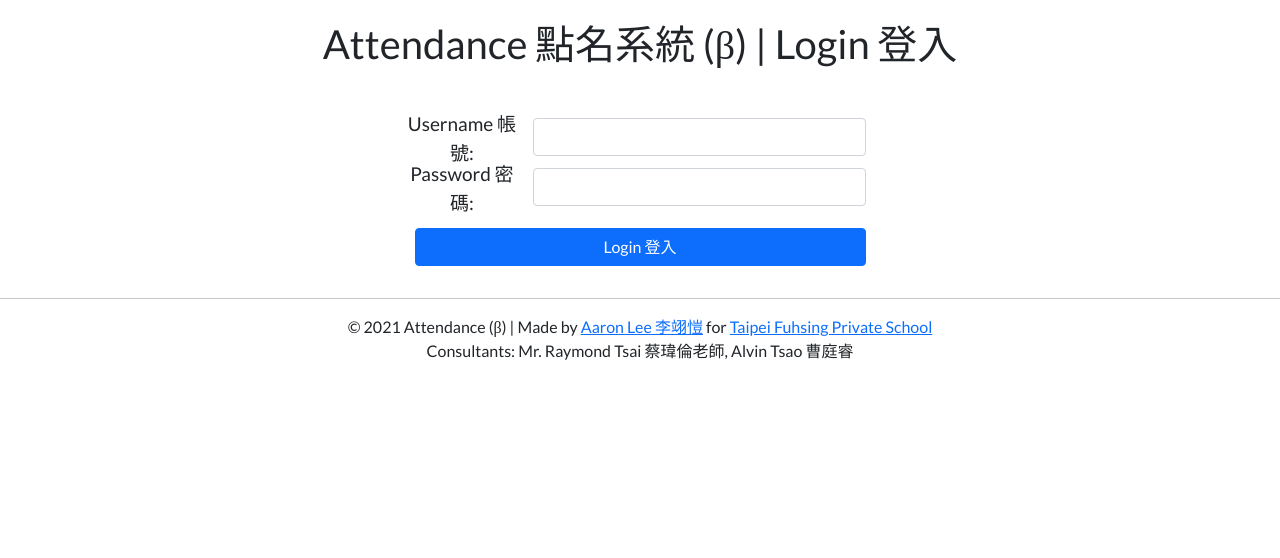
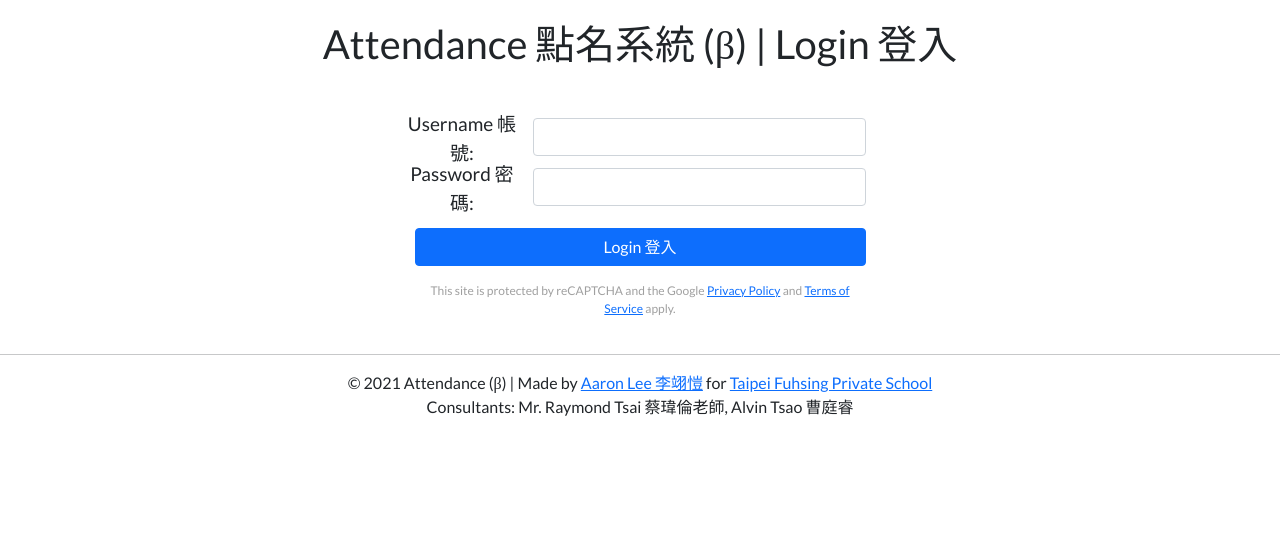
Before and after one commit to aaronleetw/Attendance, a Flask app: page / in a window 1280 px wide. Shown: the top 558 px of the page. Run offline with Flask 2, Linux system fonts and the light colour scheme; some libraries are stand-ins or nearby versions.

Commit message:
Added recaptcha

```diff
--- a/app.py
+++ b/app.py
@@ -9,6 +9,7 @@ import pandas as pd
 import base64
 from random import randint
 from dotenv import load_dotenv
+import requests
 load_dotenv()
 app = Flask(__name__)
 
@@ -43,6 +44,17 @@ def check_login_status():
 def check_permission():
     return (db.child('Users').child(session['uid']).child('permission').get().val() == 'admin' and
             db.child("Users").child(session['uid']).child("showUpload").get().val() == '1')
+
+
+def verify_recaptcha(response):
+    data = {
+        'secret': os.environ.get('RECAPTCHA_SECRET'),
+        'response': response,
+        'remoteip': request.remote_addr
+    }
+    r = requests.post(
+        'https://www.google.com/recaptcha/api/siteverify', data=data)
+    return r.json()['success']
 
 
 def manageProcess(fCommand, fData):
@@ -218,7 +230,7 @@ def manageProcess(fCommand, fData):
         return redirect('/logout')
 
 
-@ app.route('/', methods=['GET', 'POST'])
+@ app.route('/', methods=['GET'])
 def index():
     if request.method == 'GET':
         if check_login_status():
@@ -227,15 +239,18 @@ def index():
     elif request.method == 'POST':
         if check_login_status():
             try:
-                user = auth.sign_in_with_email_and_password(
-                    request.form['username'] + "@group-attendance.fhjh.tp.edu.tw", request.form['password'])
-                session['is_logged_in'] = True
-                session['email'] = user['email']
-                session['uid'] = user['localId']
-                session['token'] = user['idToken']
-                session['refreshToken'] = user['refreshToken']
-                session['loginTime'] = datetime.now(tz)
-                return redirect('/manage')
+                if (verify_recaptcha(request.form['g-recaptcha-response'])):
+                    user = auth.sign_in_with_email_and_password(
+                        request.form['username'] + "@group-attendance.fhjh.tp.edu.tw", request.form['password'])
+                    session['is_logged_in'] = True
+                    session['email'] = user['email']
+                    session['uid'] = user['localId']
+                    session['token'] = user['idToken']
+                    session['refreshToken'] = user['refreshToken']
+                    session['loginTime'] = datetime.now(tz)
+                    return redirect('/manage')
+                else:
+                    return render_template('login.html', error=True)
             except Exception as e:
                 return render_template('login.html', error=True)
         else:
--- a/static/allpages.css
+++ b/static/allpages.css
@@ -138,3 +138,13 @@ div.showTime {
     color:rgb(77, 77, 77);
     background:rgb(179, 255, 169);
 }
+
+.grecaptcha-badge {
+    display: none;
+}
+
+.disclaimer {
+    color: rgb(160, 160, 160);
+    font-size: 0.7524em;
+    margin-bottom: 20px;
+}
--- a/templates/login.html
+++ b/templates/login.html
@@ -19,6 +19,7 @@
 
         gtag('config', 'G-H6D61RSBHR');
     </script>
+    <script src="https://www.google.com/recaptcha/api.js"></script>
 </head>
 
 <body>
@@ -28,7 +29,7 @@
         <div class="row">
             <div class="col"></div>
             <div class="col-md-5">
-                <form action="/" method="post">
+                <form action="/" id="loginForm" method="post">
                     <div class="form-group row" style="margin-bottom: 10px;">
                         <div class="col-3 center"><label for="username" style="font-size: 19px">Username 帳號: </label>
                         </div>
@@ -41,9 +42,15 @@
                         <div class="col-9 center-input"><input type="password" class="form-control" name="password"
                                 id="password"></div>
                     </div>
-                    <button type="submit" class="btn btn-primary btn-block" onclick="loadingAnimation()">Login
+                    <button class="btn btn-primary btn-block g-recaptcha"
+                        data-sitekey="6LevCYccAAAAAAQ8XL6Bay_Nn22OyX9-9Shhi62M" data-callback='loadingAnimation'>Login
                         登入</button>
                 </form>
+                <div class="disclaimer">
+                    This site is protected by reCAPTCHA and the Google
+                    <a target="_blank" href="https://policies.google.com/privacy">Privacy Policy</a> and
+                    <a target="_blank" href="https://policies.google.com/terms">Terms of Service</a> apply.
+                </div>
                 {% if error %}
                 <div class="alert alert-danger" role="alert">
                     帳號或密碼錯誤，請重新輸入<br>
@@ -69,6 +76,7 @@
     <script type=" text/javascript" src="/static/jquery.min.js"></script>
     <script>
         function loadingAnimation() {
+            $('#loginForm').submit();
             $('.container').hide();
             $('#loading').show();
         }
```
